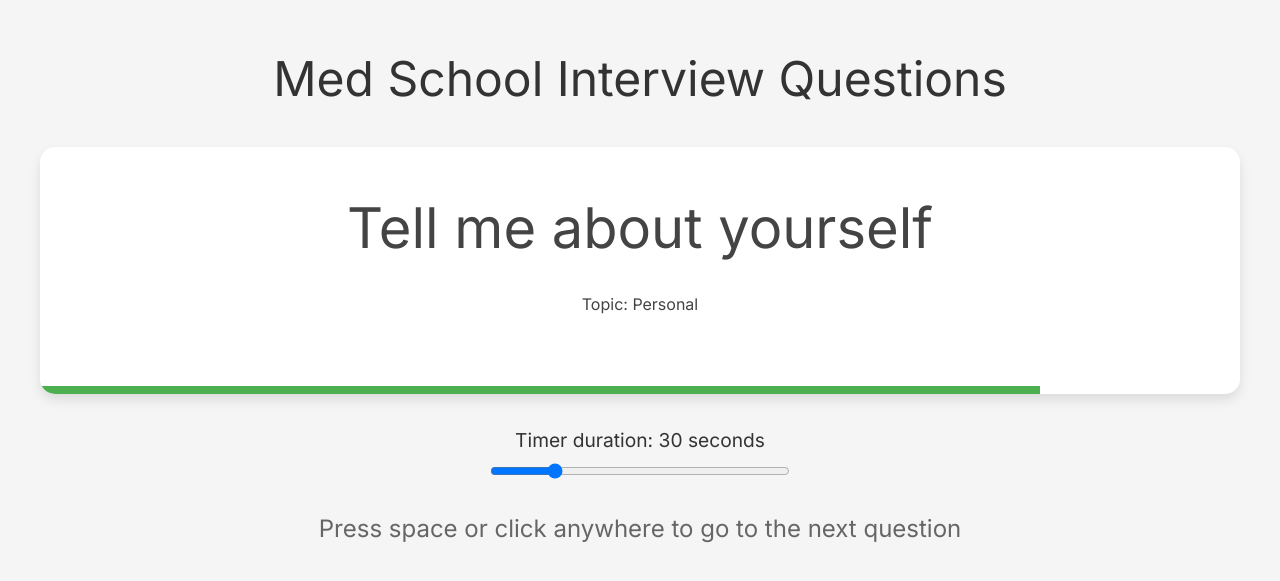
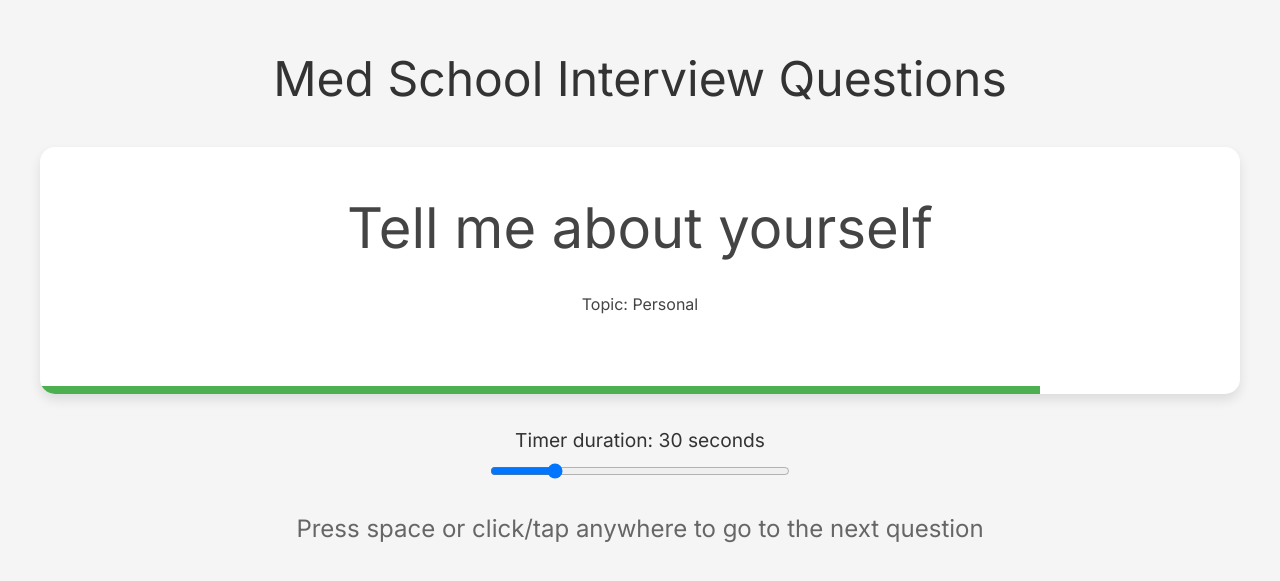
Before and after one commit to aneeshsoni/med-school-interview-questions, a Next.js app: page / in a window 1280 px wide. Shown: the part 105-686 px from the top of the page. Built offline with nearby package versions, Linux system fonts and the light colour scheme.

Commit message:
copy update

```diff
--- a/app/page.tsx
+++ b/app/page.tsx
@@ -130,7 +130,7 @@ export default function Home() {
             onChange={handleTimerChange}
           />
         </div>
-        <p>Press space or click anywhere to go to the next question</p>
+        <p>Press space or click/tap anywhere to go to the next question</p>
       </main>
 
       <style jsx global>{`
```
